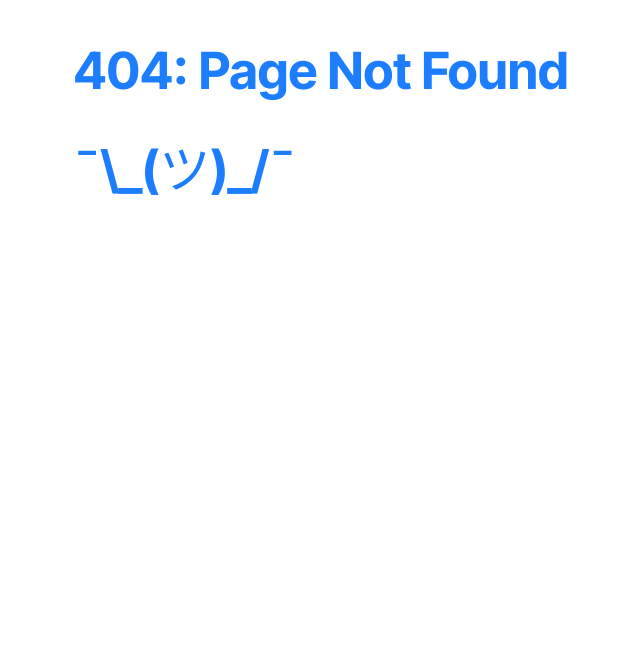
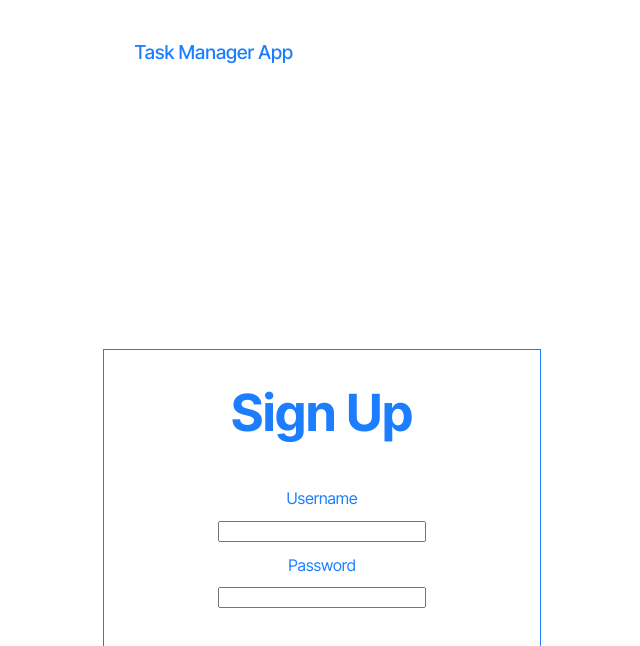
Before and after one commit to gamalmubarak/Task-Manager, a React (Vite) app in the folder client/: page /signup in a window 1280 px wide. Before the commit this address had no page. Shown: the top 646 px of the page, without its empty margins (319-959 px from the left). Built offline with nearby package versions, Linux system fonts and the light colour scheme.

Commit message:
signup form added

```diff
--- a/client/src/components/Navbar.tsx
+++ b/client/src/components/Navbar.tsx
@@ -3,18 +3,16 @@ import { Link } from 'react-router-dom';
 import auth from '../utils/auth';
 
 const Navbar = () => {
-  const [ loginCheck, setLoginCheck ] = useState(false);
+  const [loginCheck, setLoginCheck] = useState(false);
 
   const checkLogin = () => {
-    if(auth.loggedIn()) {
-      setLoginCheck(true);
-    }
+    setLoginCheck(auth.loggedIn());
   };
 
   useEffect(() => {
-    console.log(loginCheck);
     checkLogin();
-  }, [loginCheck])
+  }, []);
+
 
   return (
     <div className='nav'>
@@ -24,11 +22,18 @@ const Navbar = () => {
       <ul>
       {
         !loginCheck ? (
-          <li className='nav-item'>
-            <button type='button'>
-              <Link to='/login'>Login</Link>
-            </button>
-          </li>
+          <>
+            <li className='nav-item'>
+              <button type='button'>
+                <Link to='/login'>Login</Link>
+              </button>
+            </li>
+            <li className='nav-item'>
+              <button type='button'>
+                <Link to='/signup'>Sign Up</Link>
+              </button>
+            </li>
+          </>
         ) : (
           <li className='nav-item'>
             <button type='button' onClick={() => {
--- a/client/src/main.tsx
+++ b/client/src/main.tsx
@@ -3,6 +3,7 @@ import { ApolloProvider } from '@apollo/client';
 import client from './apolloClient';
 import { createBrowserRouter, RouterProvider } from 'react-router-dom';
 import Board from './pages/Board';
+import Signup from './pages/Signup';
 import Login from './pages/Login';
 import EditTicket from './pages/EditTicket';
 import CreateTicket from './pages/CreateTicket';
@@ -17,27 +18,11 @@ const router = createBrowserRouter([
     element: <App />,
     errorElement: <ErrorPage />,
     children: [
-      {
-        index: true,
-        element: <Board />, // <-- No ProtectedRoute here
-      },
-      {
-        path: 'edit',
-        element: (
-          <ProtectedRoute>
-            <EditTicket />
-          </ProtectedRoute>
-        ),
-      },
-      {
-        path: 'create',
-        element: (
-          <ProtectedRoute>
-            <CreateTicket />
-          </ProtectedRoute>
-        ),
-      },
+      { index: true, element: <Board /> },
+      { path: 'edit', element: <ProtectedRoute><EditTicket /></ProtectedRoute> },
+      { path: 'create', element: <ProtectedRoute><CreateTicket /></ProtectedRoute> },
       { path: 'login', element: <Login /> },
+      { path: 'signup', element: <Signup /> },
     ],
   },
 ]);
--- /dev/null
+++ b/client/src/pages/Signup.tsx
@@ -0,0 +1,65 @@
+import { useState, FormEvent, ChangeEvent } from "react";
+import { useMutation, gql } from "@apollo/client";
+import { useNavigate } from "react-router-dom";
+
+const SIGNUP_USER = gql`
+  mutation SignupUser($username: String!, $password: String!) {
+    createUser(username: $username, password: $password) {
+      id
+      username
+    }
+  }
+`;
+
+const Signup = () => {
+  const [form, setForm] = useState({ username: "", password: "" });
+  const [error, setError] = useState("");
+  const [signup, { loading }] = useMutation(SIGNUP_USER);
+  const navigate = useNavigate();
+
+  const handleChange = (e: ChangeEvent<HTMLInputElement>) => {
+    setForm({ ...form, [e.target.name]: e.target.value });
+  };
+
+  const handleSubmit = async (e: FormEvent) => {
+    e.preventDefault();
+    setError("");
+    try {
+      await signup({ variables: form });
+      navigate("/login");
+    } catch {
+      setError("Signup failed. Username may already exist.");
+    }
+  };
+
+  return (
+    <div className="container">
+      <form className="form" onSubmit={handleSubmit}>
+        <h1>Sign Up</h1>
+        {error && <p className="error-message">{error}</p>}
+        <label htmlFor="username">Username</label>
+        <input
+          id="username"
+          name="username"
+          value={form.username}
+          onChange={handleChange}
+          required
+        />
+        <label htmlFor="password">Password</label>
+        <input
+          id="password"
+          name="password"
+          type="password"
+          value={form.password}
+          onChange={handleChange}
+          required
+        />
+        <button type="submit" disabled={loading}>
+          {loading ? "Signing up..." : "Sign Up"}
+        </button>
+      </form>
+    </div>
+  );
+};
+
+export default Signup;
```
